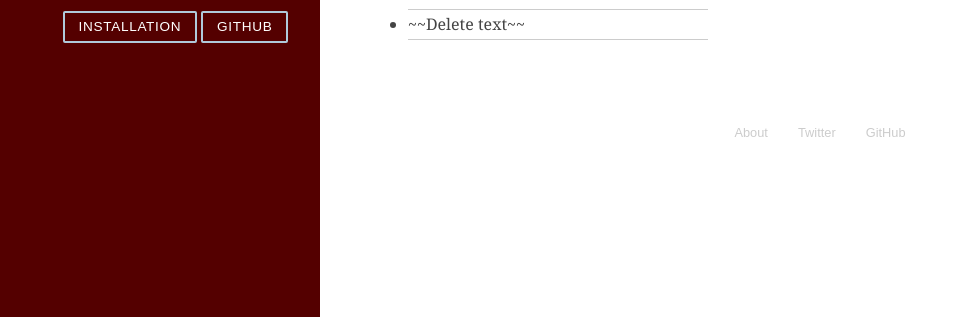
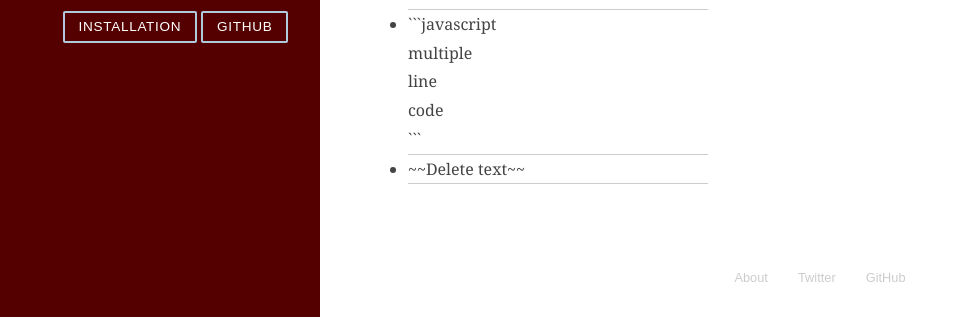
Before and after one commit to kucosjs/kucos.github.io, a plain HTML site: page markdown.html in a window 1280 px wide. Shown: the part 483-807 px from the top of the page, without its empty margins (0-968 px from the left). Drawn offline with Linux system fonts and the light colour scheme.

Commit message:
edit mardown tutorial

````diff
--- a/markdown.html
+++ b/markdown.html
@@ -60,6 +60,13 @@
                                         code<br>
                                         ```
                                     </li>
+                                    <li>
+                                        ```javascript<br>
+                                        multiple<br>
+                                        line<br>
+                                        code<br>
+                                        ```
+                                    </li>
                                     <li>~~Delete text~~</li>
                                 </ul>
                             </p>
````
